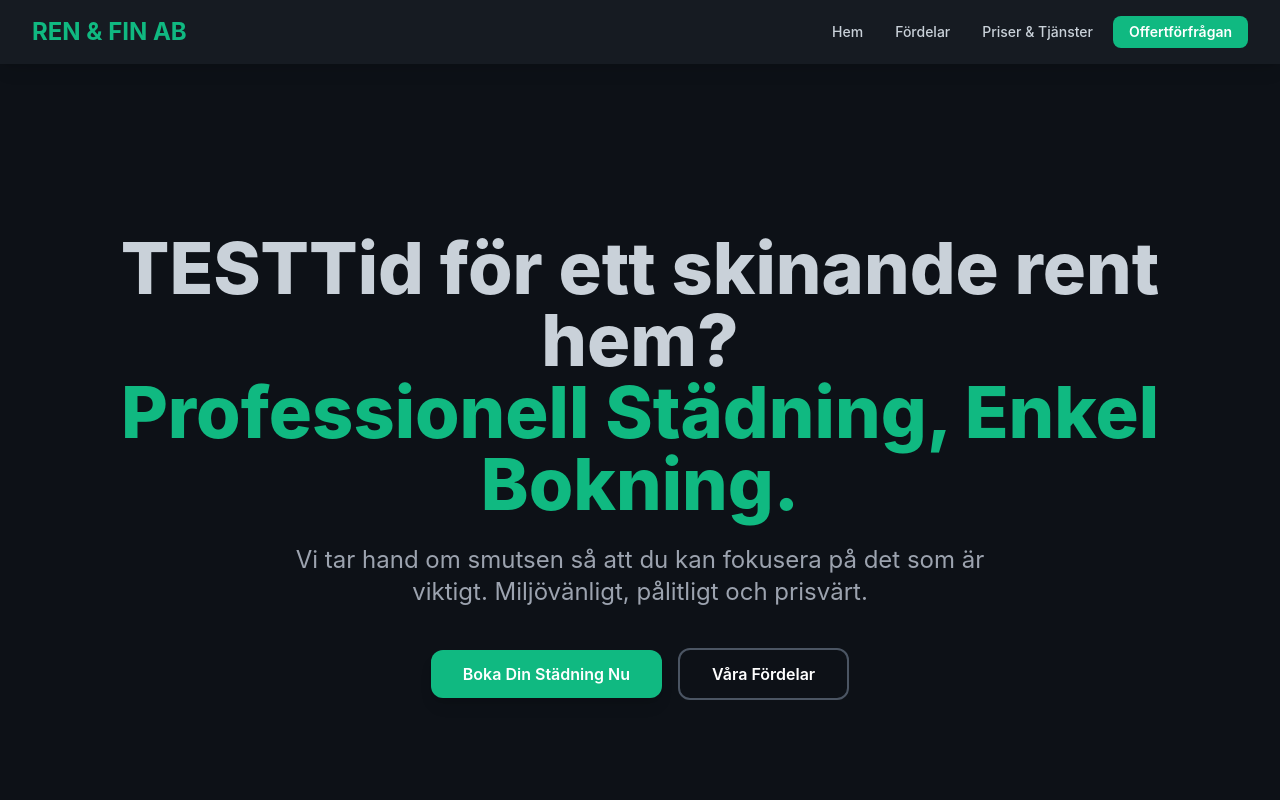
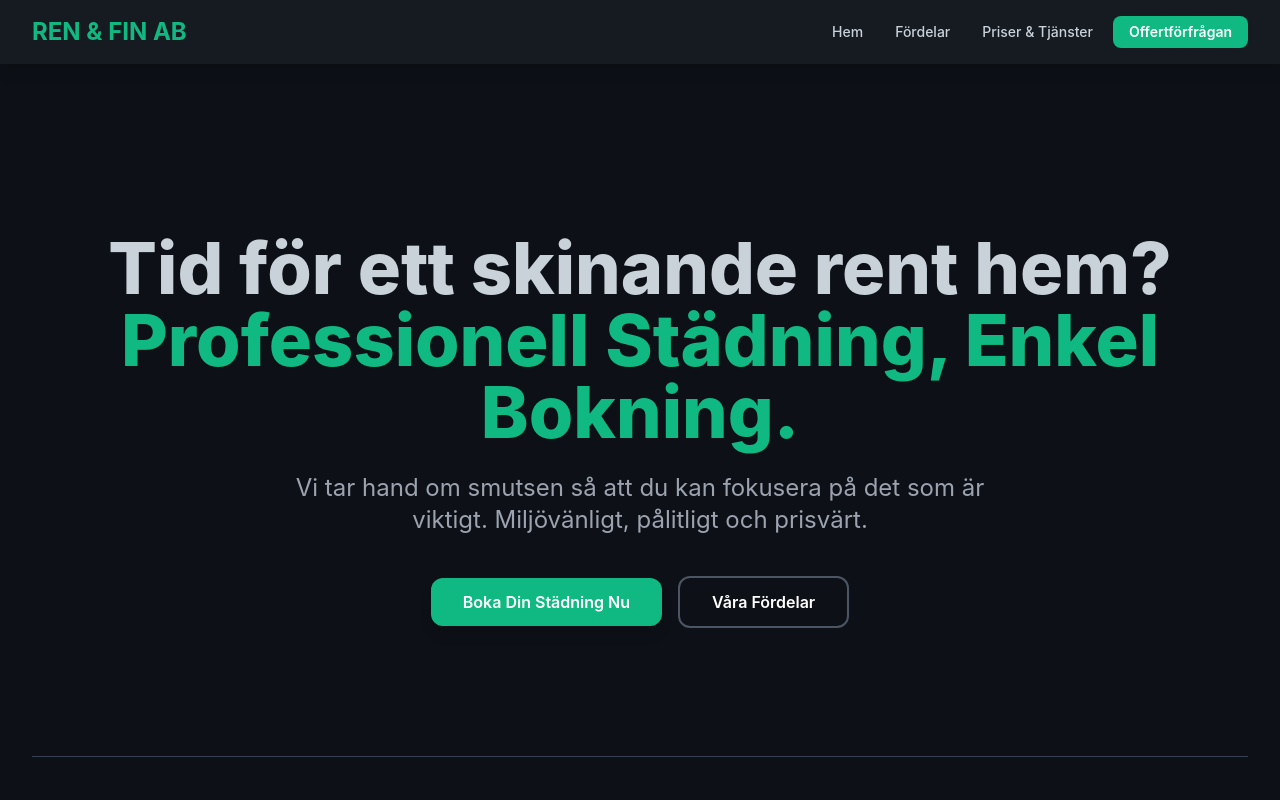
Before and after one commit to niceric/niceric.github.io, a plain HTML site: page index.html in a window 1280 px wide. Shown: the top 800 px of the page. Drawn offline with nearby package versions, Linux system fonts and the light colour scheme.

Commit message:
Update index.html

```diff
--- a/index.html
+++ b/index.html
@@ -209,7 +209,7 @@
         <!-- Sektion 1: Hero (Huvudbudskap) -->
         <section id="hem" class="py-20 lg:py-32 text-center">
             <h1 class="text-4xl sm:text-6xl lg:text-7xl font-extrabold mb-6 leading-tight">
-                <span class="block">TESTTid för ett skinande rent hem?</span>
+                <span class="block">Tid för ett skinande rent hem?</span>
                 <span class="block accent-text">Professionell Städning, Enkel Bokning.</span>
             </h1>
             <p class="text-xl sm:text-2xl text-gray-400 mb-10 max-w-3xl mx-auto">
```
